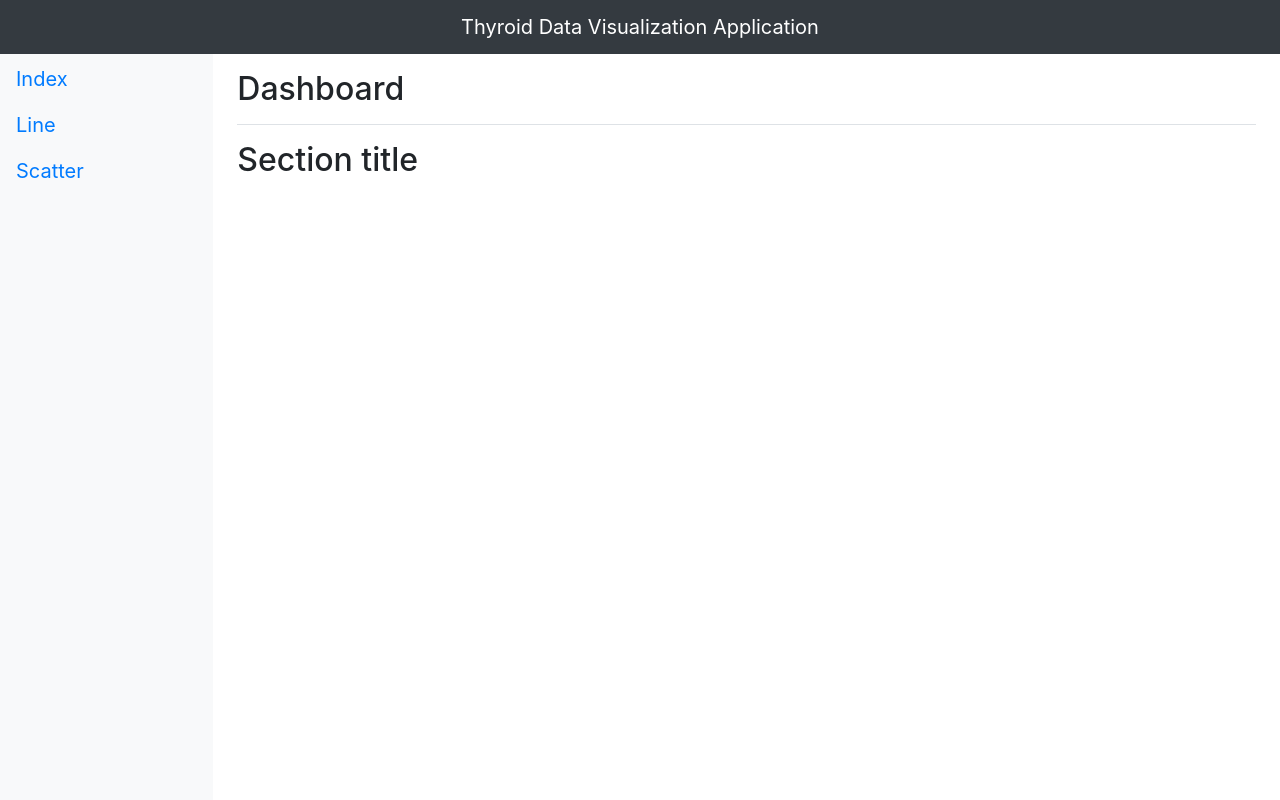
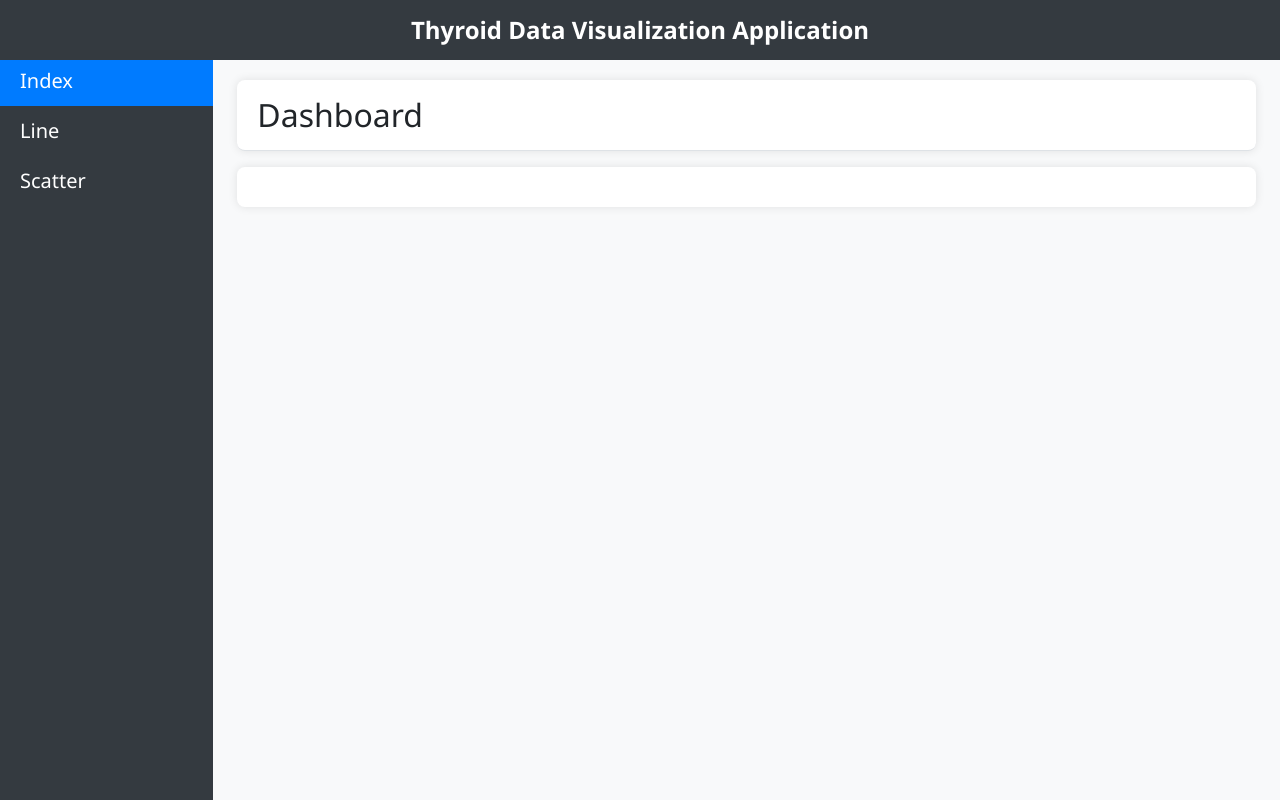
Before and after one commit to amclau303/Honours-Project, a Django app: template templates/base.html in a window 1280 px wide. Run offline with Django 5.2, Linux system fonts and the light colour scheme; the template is opened without the code that fills it, so the values that code supplies are empty; some libraries are stand-ins or nearby versions.

Commit message:
Improved look of website

```diff
--- a/templates/base.html
+++ b/templates/base.html
@@ -2,19 +2,27 @@
 <html lang="en">
 	<head>
 		<meta charset="UTF-8" />
-		<meta
-			name="viewport"
-			content="width=device-width, initial-scale=1, shrink-to-fit=no"
-		/>
+		<meta name="viewport" content="width=device-width, initial-scale=1, shrink-to-fit=no" />
 		<title>Bootstrap Dashboard</title>
 		<!-- Bootstrap CSS -->
-		<link
-			href="https://stackpath.bootstrapcdn.com/bootstrap/4.5.2/css/bootstrap.min.css"
-			rel="stylesheet"
-		/>
+		<link href="https://stackpath.bootstrapcdn.com/bootstrap/4.5.2/css/bootstrap.min.css" rel="stylesheet" />
 		<style>
 			body {
 				font-size: 0.875rem;
+				font-family: 'Segoe UI', Tahoma, Geneva, Verdana, sans-serif;
+				background-color: #f8f9fa;
+			}
+
+			.navbar {
+				justify-content: center;
+				background-color: #343a40 !important;
+			}
+
+			.navbar-brand {
+				padding: 0.75rem 1rem;
+				font-size: 1.5rem;
+				font-weight: bold;
+				color: #ffffff !important;
 			}
 
 			.sidebar {
@@ -24,6 +32,8 @@
 				left: 0;
 				z-index: 100;
 				padding: 48px 0 0;
+				background-color: #343a40;
+				color: #ffffff;
 			}
 
 			.sidebar-sticky {
@@ -35,57 +45,83 @@
 				overflow-y: auto;
 			}
 
-			.navbar-brand {
-				padding: 0.75rem 1rem;
+			.nav-link {
+				font-size: 1.25rem;
+				color: #ffffff !important;
+				padding: 10px 20px;
 			}
 
-			.navbar {
-				justify-content: center;
+			.nav-link:hover {
+				background-color: #495057;
+				color: #ffffff !important;
+				text-decoration: none;
 			}
 
-			.nav-link {
-				font-size: 1.25rem;
+			.nav-link.active {
+				background-color: #007bff;
+				color: #ffffff !important;
 			}
 
 			.nav-link:not(:last-child) {
-				border-bottom: 1px solid #ddd;
+				border-bottom: 1px solid #495057;
+			}
+
+			.main-content {
+				padding: 20px;
+				background-color: #ffffff;
+				margin-top: 20px;
+				border-radius: 8px;
+				box-shadow: 0 0 10px rgba(0, 0, 0, 0.1);
+			}
+
+			.table-responsive {
+				margin-top: 20px;
+			}
+
+			h2 {
+				margin-top: 20px;
+			}
+
+			.block-content {
+				padding: 20px;
+				background-color: #ffffff;
+				border-radius: 8px;
+				box-shadow: 0 0 10px rgba(0, 0, 0, 0.1);
+				margin-bottom: 20px;
 			}
 		</style>
 	</head>
 	<body>
-		<nav class="navbar navbar-dark sticky-top bg-dark flex-md-nowrap p-0">
+		<nav class="navbar navbar-dark sticky-top flex-md-nowrap p-0">
 			<a class="navbar-brand mx-auto" href="/">Thyroid Data Visualization Application</a>
 		</nav>
 
 		<div class="container-fluid">
 			<div class="row">
-				<nav class="col-md-2 d-none d-md-block bg-light sidebar">
+				<nav class="col-md-2 d-none d-md-block sidebar">
 					<div class="sidebar-sticky">
 						<ul class="nav flex-column">
 							<li class="nav-item">
-								<a class="nav-link active" href="/"> Index </a>
+								<a class="nav-link active" href="/">Index</a>
 							</li>
 							<li class="nav-item">
-								<a class="nav-link" href="/line_chart"> Line </a>
+								<a class="nav-link" href="/line_chart">Line</a>
 							</li>
 							<li class="nav-item">
-								<a class="nav-link" href="/scatter_plot"> Scatter </a>
+								<a class="nav-link" href="/scatter_plot">Scatter</a>
 							</li>
 						</ul>
 					</div>
 				</nav>
 
 				<main role="main" class="col-md-9 ml-sm-auto col-lg-10 px-md-4">
-					<div
-						class="d-flex justify-content-between flex-wrap flex-md-nowrap align-items-center pt-3 pb-2 mb-3 border-bottom"
-					>
+					<div class="d-flex justify-content-between flex-wrap flex-md-nowrap align-items-center pt-3 pb-2 mb-3 border-bottom main-content">
 						<h1 class="h2">Dashboard</h1>
 					</div>
 
-					{% block content %} {% endblock content %}
-
-					<h2>Section title</h2>
-					<div class="table-responsive"></div>
+					<div class="block-content">
+						{% block content %} {% endblock content %}
+					</div>
 				</main>
 			</div>
 		</div>
```
